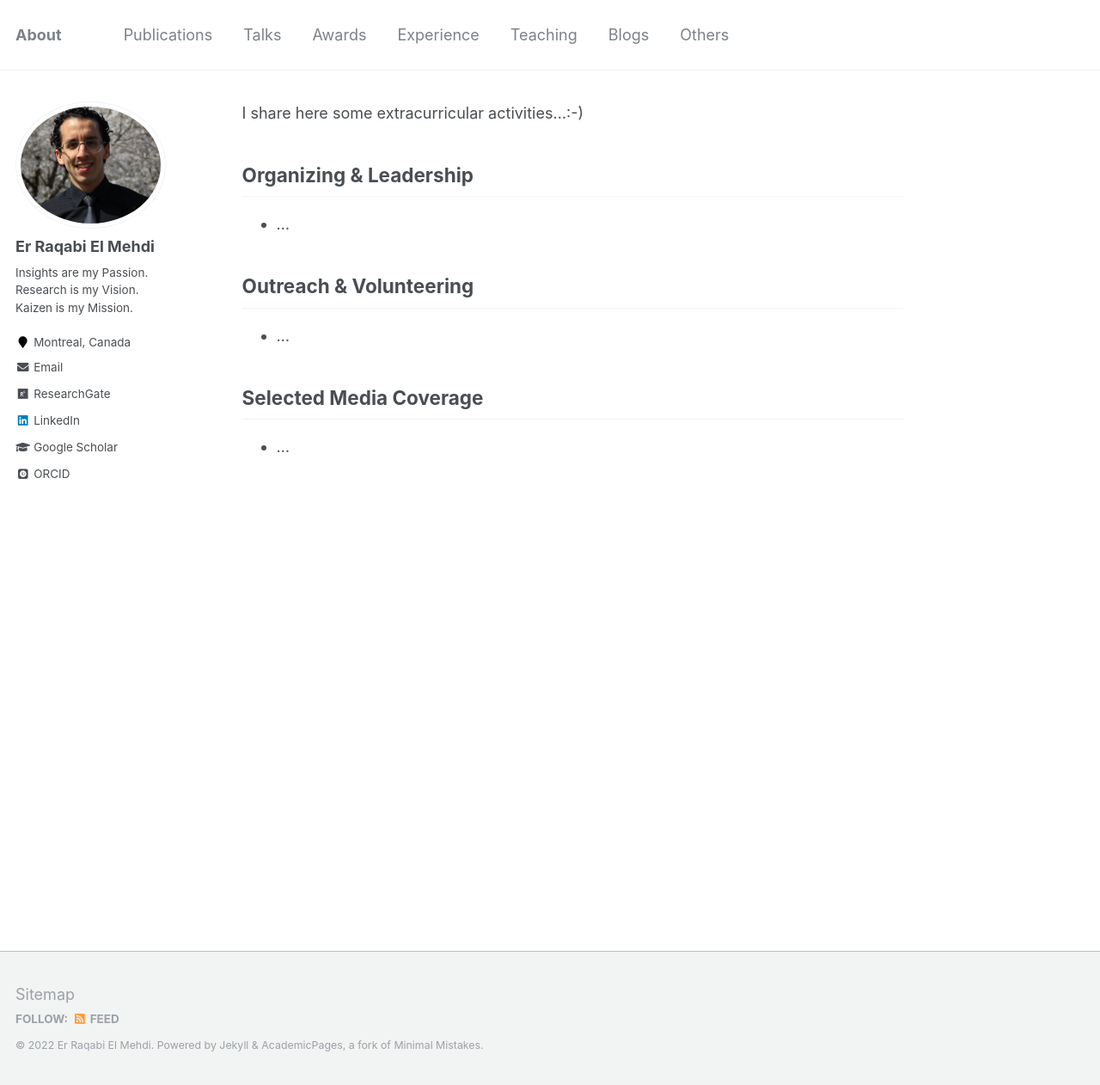
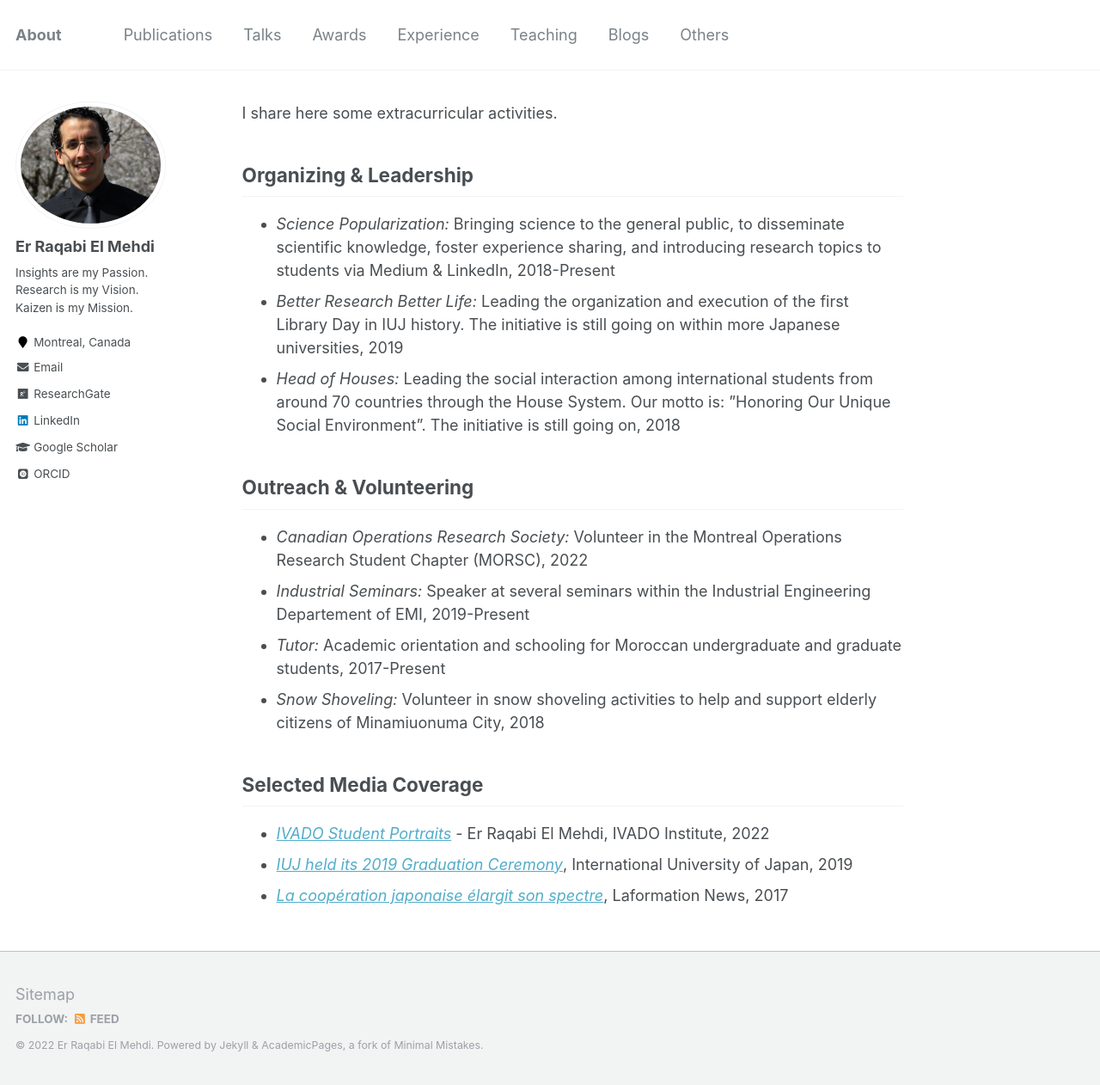
Before and after one commit to RqbMedi/rqbmedi.github.io, a Jekyll site: the page built from _pages/markdown.md, in a window 1280 px wide and 1262 px high. Shown: the whole window at 86% size. Built offline with Jekyll 4.4.1, drawn with Linux system fonts in a browser that asks for light colours; some web fonts are replaced.

Commit message:
Update markdown.md

```diff
--- a/_pages/markdown.md
+++ b/_pages/markdown.md
@@ -7,16 +7,23 @@ redirect_from:
   - /markdown.html
 ---
 
-I share here some extracurricular activities...:-)
+I share here some extracurricular activities.
 
 Organizing & Leadership
 ------
-* ...
+- *Science Popularization:* Bringing science to the general public, to disseminate scientific knowledge, foster experience sharing, and introducing research topics to students via Medium & LinkedIn, 2018-Present
+- *Better Research Better Life:* Leading the organization and execution of the first Library Day in IUJ history. The initiative is still going on within more Japanese universities, 2019
+- *Head of Houses:* Leading the social interaction among international students from around 70 countries through the House System. Our motto is: ”Honoring Our Unique Social Environment”. The initiative is still going on, 2018
 
 Outreach & Volunteering
 ------
-* ...
+- *Canadian Operations Research Society:* Volunteer in the Montreal Operations Research Student Chapter (MORSC), 2022
+- *Industrial Seminars:* Speaker at several seminars within the Industrial Engineering Departement of EMI, 2019-Present
+- *Tutor:* Academic orientation and schooling for Moroccan undergraduate and graduate students, 2017-Present
+- *Snow Shoveling:* Volunteer in snow shoveling activities to help and support elderly citizens of Minamiuonuma City, 2018
 
 Selected Media Coverage
 ------
-* ...
+- *[IVADO Student Portraits](https://ivado.ca/en/2022/07/25/ivado-student-portraits-er-raqabi-el-mehdi/)* - Er Raqabi El Mehdi, IVADO Institute, 2022
+- *[IUJ held its 2019 Graduation Ceremony](https://www.iuj.ac.jp/20190622-2/)*, International University of Japan, 2019
+- *[La coopération japonaise élargit son spectre](https://www.laformation.ma/actualites/3572-la-cooperation-japonaise-elargit-son-spectre.html)*, Laformation News, 2017
```
